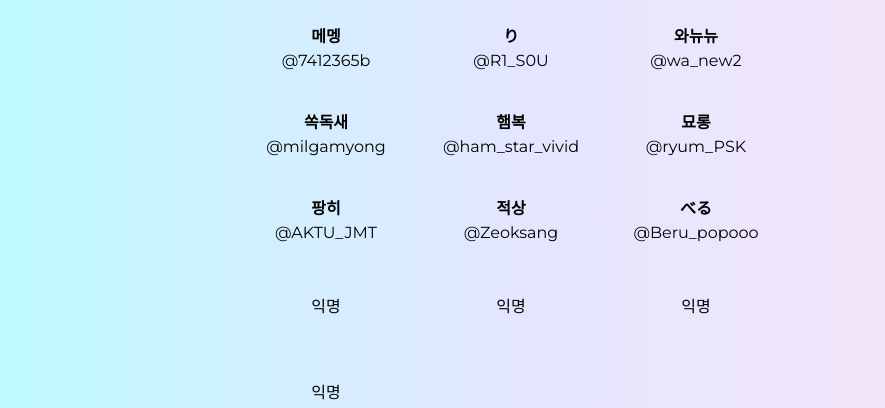
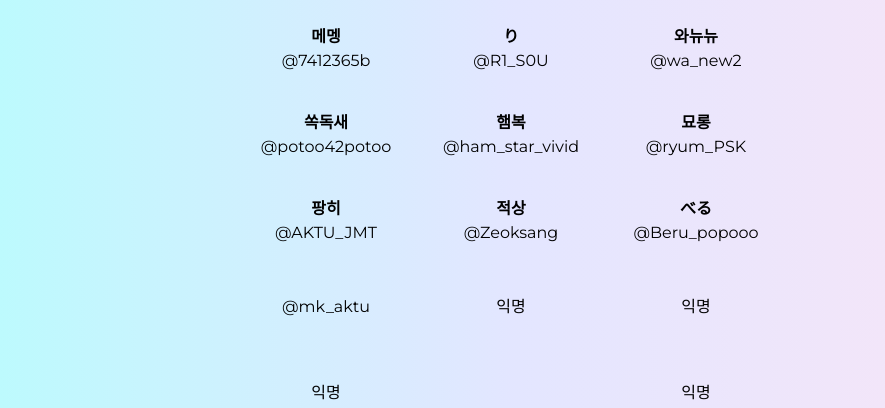
Before and after one commit to 5tarlight/happy-ankoha-day, a Next.js app: page /colab in a window 1280 px wide. Shown: the part 800-1208 px from the top of the page, without its empty margins (129-1014 px from the left). Built offline with nearby package versions, Linux system fonts and the light colour scheme; a web font is replaced by a local one.

Commit message:
Update ColabList.tsx

```diff
--- a/components/ColabList.tsx
+++ b/components/ColabList.tsx
@@ -26,12 +26,13 @@ export default function ColabList() {
     { name: "메멩", handle: "7412365b" },
     { name: "り", handle: "R1_S0U" },
     { name: "와뉴뉴", handle: "wa_new2" },
-    { name: "쏙독새", handle: "milgamyong" },
+    { name: "쏙독새", handle: "potoo42potoo" },
     { name: "햄복", handle: "ham_star_vivid" },
     { name: "묘롱", handle: "ryum_PSK" },
     { name: "팡히", handle: "AKTU_JMT" },
     { name: "적상", handle: "Zeoksang" },
     { name: "べる", handle: "Beru_popooo" },
+    { nane: "mk🥞☕", handle: "mk_aktu" },
     "anonymous",
     "anonymous",
     "anonymous",
```
